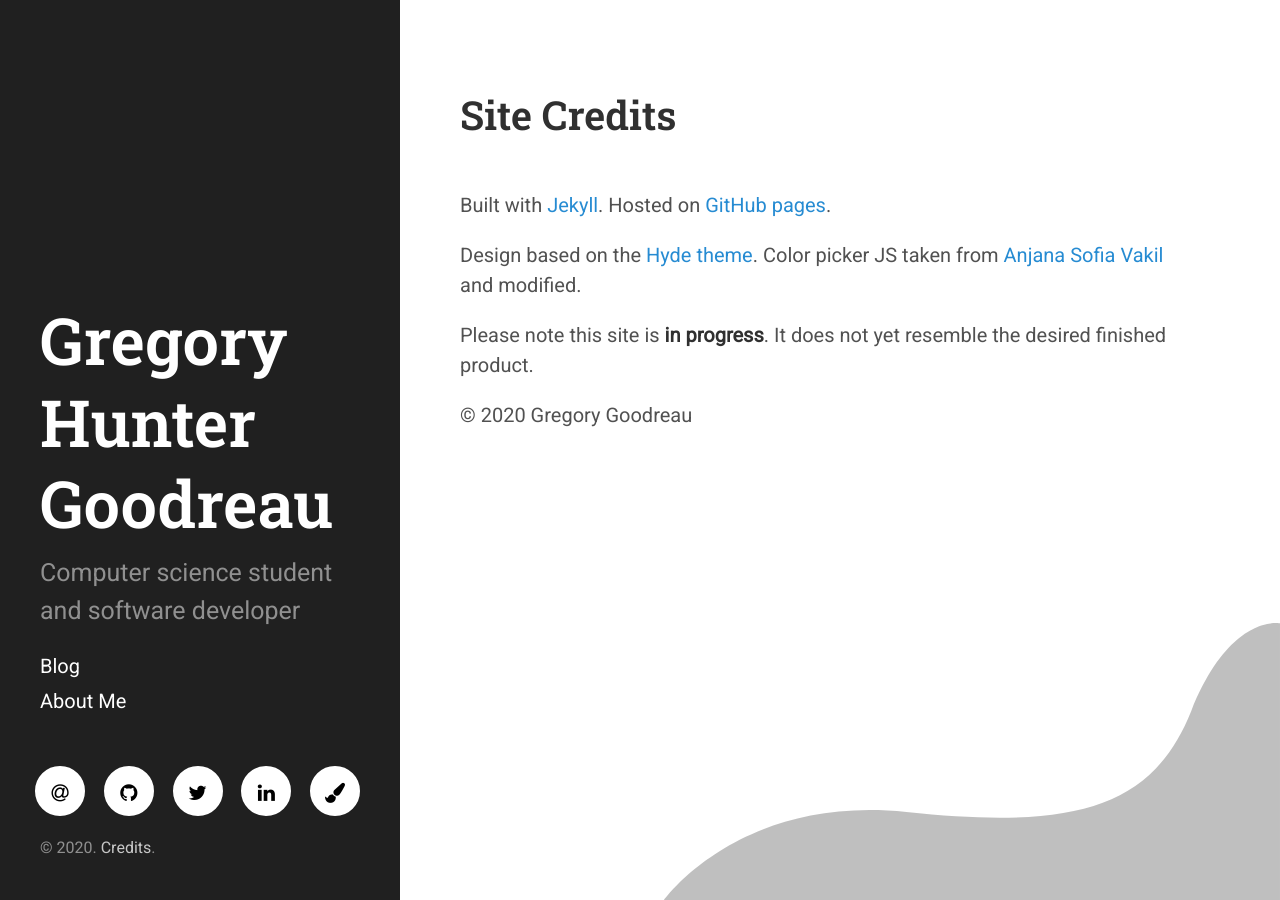
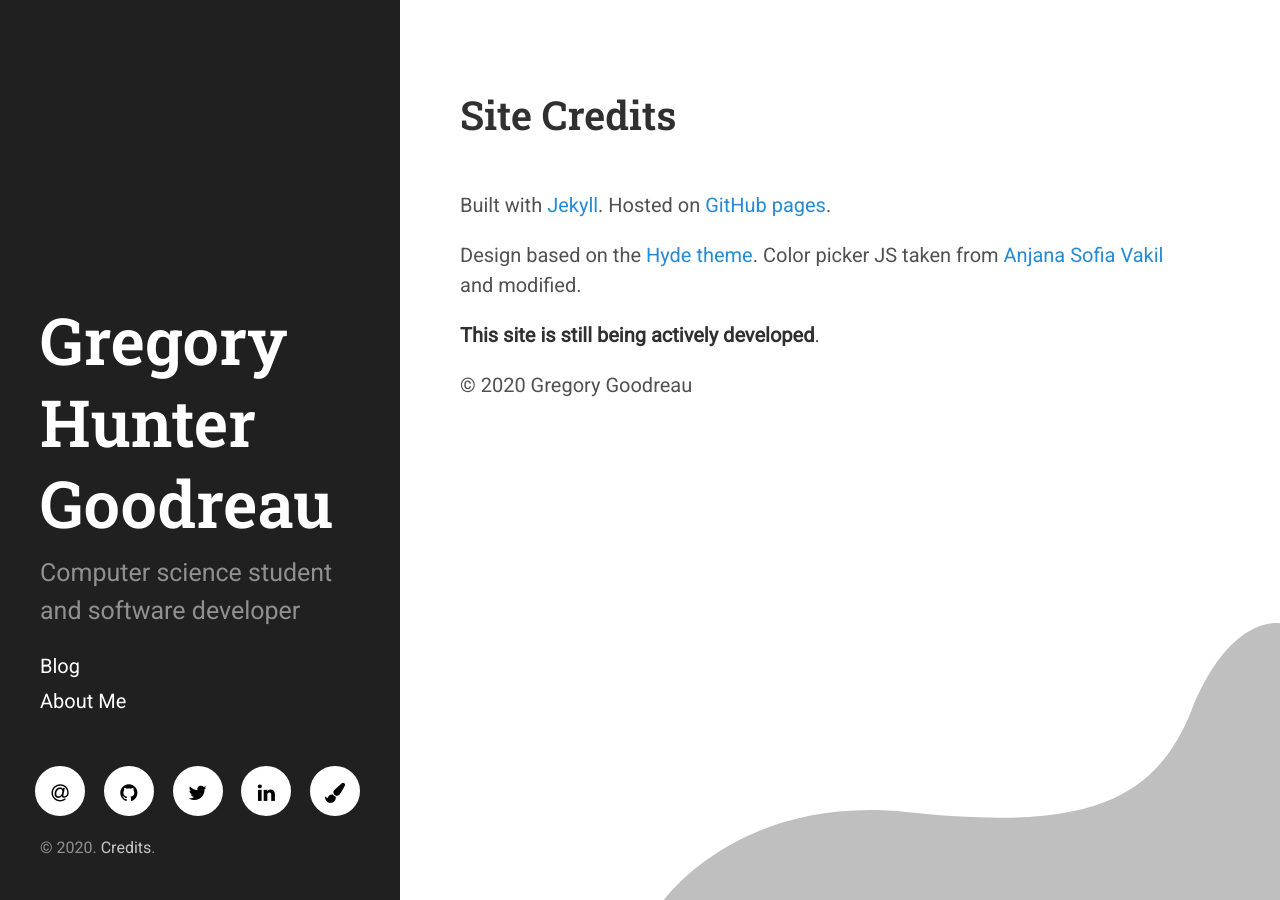
Before and after one commit to ghgoodreau/ghgoodreau.github.io, a Jekyll site: the page built from credits/index.md, in a window 1280 px wide. Built offline with Jekyll 4.4.1, drawn with Linux system fonts in a browser that asks for light colours.

Commit message:
Update index.md

```diff
--- a/credits/index.md
+++ b/credits/index.md
@@ -8,6 +8,6 @@ Built with [Jekyll](https://jekyllrb.com/). Hosted on [GitHub pages](https://pag
 
 Design based on the [Hyde theme](https://hyde.getpoole.com/). Color picker JS taken from [Anjana Sofia Vakil](https://github.com/vakila) and modified.
 
-Please note this site is **in progress**. It does not yet resemble the desired finished product.
+**This site is still being actively developed**.
 
 © {{ site.time | date: '%Y' }} {{ site.author.name }}
```
